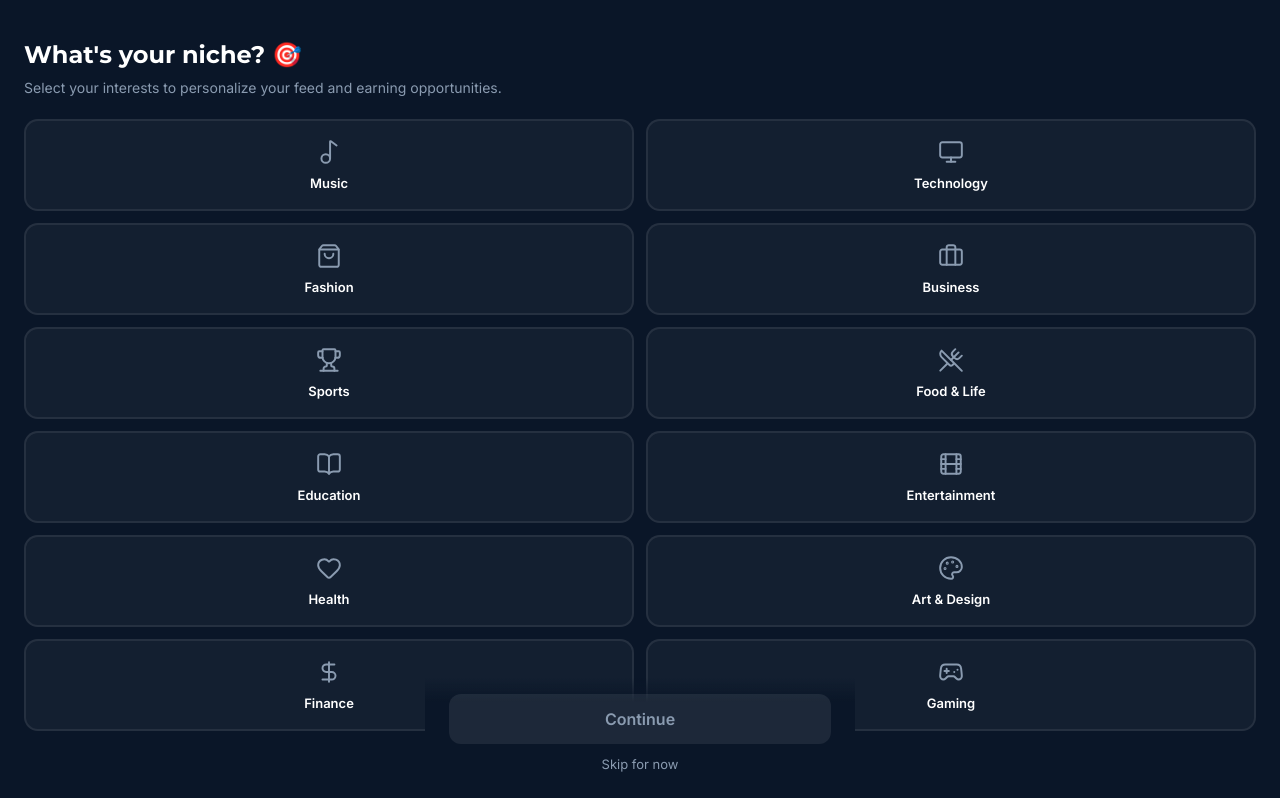
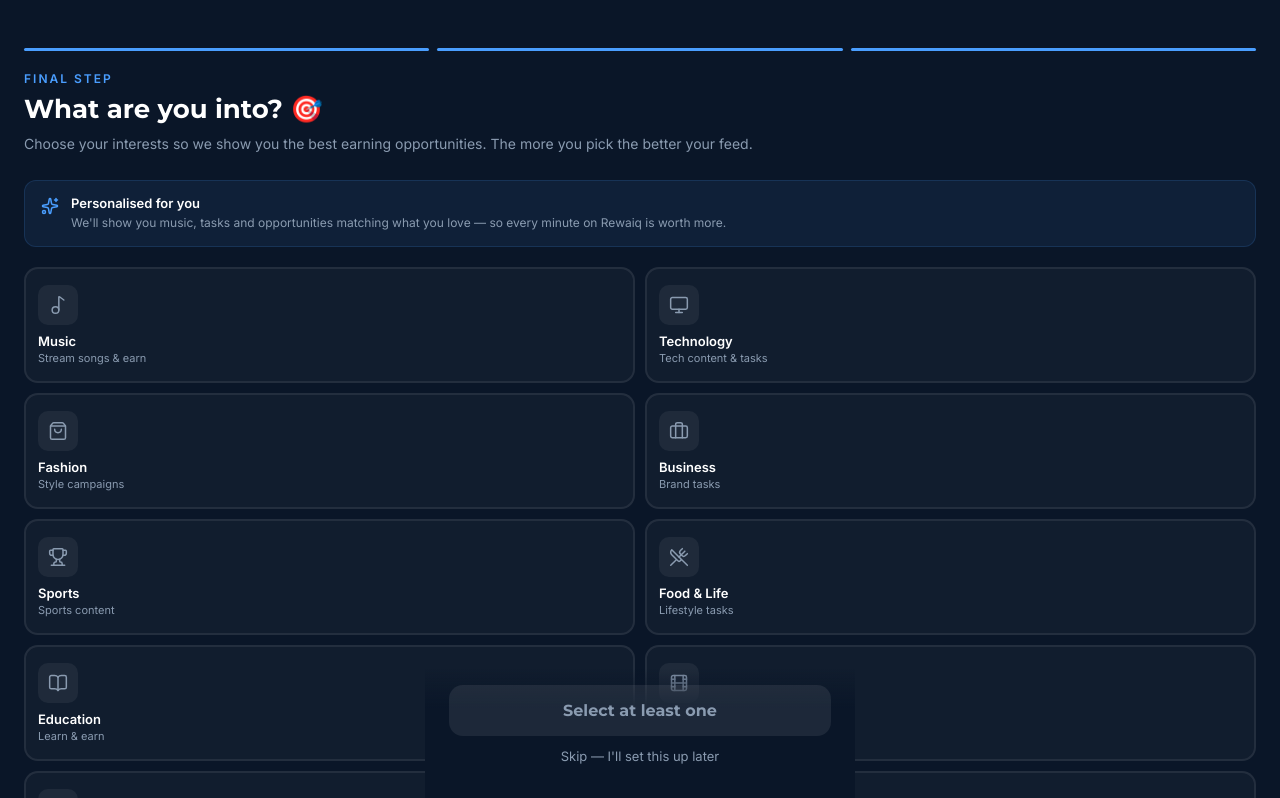
Before and after one commit to Rewaiq/rewaiq-frontend, a Next.js app: page /interests in a window 1280 px wide. Shown: the top 798 px of the page. Built offline with nearby package versions, Linux system fonts and the light colour scheme; no server answers.

Commit message:
fixed intrest page

```diff
--- a/src/app/admin/page.js
+++ b/src/app/admin/page.js
@@ -62,6 +62,12 @@
       setCashouts(p => p.filter(c => c.id !== id));
     } catch {}
   };
+
+  const parsed = JSON.parse(u);
+if (parsed.role !== 'admin') {
+  router.push('/home');
+  return;
+};
 
   const approveTrack = async (id) => {
   try {
--- a/src/app/interests/page.js
+++ b/src/app/interests/page.js
@@ -1,22 +1,22 @@
 'use client';
 import { useState } from 'react';
 import { useRouter } from 'next/navigation';
-import { Music2, Monitor, ShoppingBag, Briefcase, Trophy, UtensilsCrossed, BookOpen, Film, Heart, Palette, DollarSign, Gamepad2, ChevronRight } from 'lucide-react';
+import { Music2, Monitor, ShoppingBag, Briefcase, Trophy, UtensilsCrossed, BookOpen, Film, Heart, Palette, DollarSign, Gamepad2, ChevronRight, Sparkles } from 'lucide-react';
 import API from '@/lib/api';
 
 const INTERESTS = [
-  { id: 'music', label: 'Music', Icon: Music2 },
-  { id: 'tech', label: 'Technology', Icon: Monitor },
-  { id: 'fashion', label: 'Fashion', Icon: ShoppingBag },
-  { id: 'business', label: 'Business', Icon: Briefcase },
-  { id: 'sports', label: 'Sports', Icon: Trophy },
-  { id: 'food', label: 'Food & Life', Icon: UtensilsCrossed },
-  { id: 'education', label: 'Education', Icon: BookOpen },
-  { id: 'entertainment', label: 'Entertainment', Icon: Film },
-  { id: 'health', label: 'Health', Icon: Heart },
-  { id: 'art', label: 'Art & Design', Icon: Palette },
-  { id: 'finance', label: 'Finance', Icon: DollarSign },
-  { id: 'gaming', label: 'Gaming', Icon: Gamepad2 },
+  { id: 'music', label: 'Music', Icon: Music2, desc: 'Stream songs & earn' },
+  { id: 'tech', label: 'Technology', Icon: Monitor, desc: 'Tech content & tasks' },
+  { id: 'fashion', label: 'Fashion', Icon: ShoppingBag, desc: 'Style campaigns' },
+  { id: 'business', label: 'Business', Icon: Briefcase, desc: 'Brand tasks' },
+  { id: 'sports', label: 'Sports', Icon: Trophy, desc: 'Sports content' },
+  { id: 'food', label: 'Food & Life', Icon: UtensilsCrossed, desc: 'Lifestyle tasks' },
+  { id: 'education', label: 'Education', Icon: BookOpen, desc: 'Learn & earn' },
+  { id: 'entertainment', label: 'Entertainment', Icon: Film, desc: 'Watch & earn' },
+  { id: 'health', label: 'Health', Icon: Heart, desc: 'Wellness content' },
+  { id: 'art', label: 'Art & Design', Icon: Palette, desc: 'Creative tasks' },
+  { id: 'finance', label: 'Finance', Icon: DollarSign, desc: 'Money content' },
+  { id: 'gaming', label: 'Gaming', Icon: Gamepad2, desc: 'Gaming tasks' },
 ];
 
 export default function InterestsPage() {
@@ -24,7 +24,9 @@
   const [selected, setSelected] = useState([]);
   const [loading, setLoading] = useState(false);
 
-  const toggle = (id) => setSelected(p => p.includes(id) ? p.filter(i => i !== id) : [...p, id]);
+  const toggle = (id) => setSelected(p =>
+    p.includes(id) ? p.filter(i => i !== id) : [...p, id]
+  );
 
   const handleContinue = async () => {
     setLoading(true);
@@ -34,39 +36,123 @@
 
   return (
     <div style={{ minHeight: '100vh', background: '#0A1628', display: 'flex', flexDirection: 'column' }}>
-      <div style={{ padding: '40px 24px 20px' }}>
-        <h2 style={{ fontSize: 24, fontWeight: 700, color: '#fff', marginBottom: 8, fontFamily: 'Montserrat, sans-serif' }}>
-          What's your niche? 🎯
+      {/* Header */}
+      <div style={{ padding: '48px 24px 24px' }}>
+        {/* Step indicator */}
+        <div style={{ display: 'flex', alignItems: 'center', gap: 8, marginBottom: 20 }}>
+          {[1, 2, 3].map(s => (
+            <div key={s} style={{ height: 3, flex: 1, borderRadius: 2, background: s <= 3 ? '#4a9eff' : 'rgba(255,255,255,0.1)' }} />
+          ))}
+        </div>
+        <p style={{ fontSize: 12, color: '#4a9eff', fontWeight: 700, letterSpacing: 2, textTransform: 'uppercase', marginBottom: 8 }}>
+          Final Step
+        </p>
+        <h2 style={{ fontSize: 26, fontWeight: 900, color: '#fff', marginBottom: 8, fontFamily: 'Montserrat, sans-serif', lineHeight: 1.2 }}>
+          What are you into? 🎯
         </h2>
         <p style={{ fontSize: 14, color: '#8A9BB0', lineHeight: 1.6 }}>
-          Select your interests to personalize your feed and earning opportunities.
+          Choose your interests so we show you the best earning opportunities. The more you pick the better your feed.
         </p>
       </div>
 
+      {/* How it helps */}
+      <div style={{ margin: '0 24px 20px', background: 'rgba(74,158,255,0.08)', border: '1px solid rgba(74,158,255,0.15)', borderRadius: 12, padding: '14px 16px', display: 'flex', gap: 12, alignItems: 'flex-start' }}>
+        <Sparkles size={18} color="#4a9eff" style={{ flexShrink: 0, marginTop: 2 }} />
+        <div>
+          <p style={{ fontSize: 13, fontWeight: 600, color: '#fff', marginBottom: 3 }}>Personalised for you</p>
+          <p style={{ fontSize: 12, color: '#8A9BB0', lineHeight: 1.5 }}>We'll show you music, tasks and opportunities matching what you love — so every minute on Rewaiq is worth more.</p>
+        </div>
+      </div>
+
+      {/* Grid */}
       <div style={{ flex: 1, padding: '0 24px', overflowY: 'auto' }}>
-        <div style={{ display: 'grid', gridTemplateColumns: '1fr 1fr', gap: 12, paddingBottom: 120 }}>
-          {INTERESTS.map(({ id, label, Icon }) => {
+        <div style={{ display: 'grid', gridTemplateColumns: '1fr 1fr', gap: 10, paddingBottom: 140 }}>
+          {INTERESTS.map(({ id, label, Icon, desc }) => {
             const sel = selected.includes(id);
             return (
-              <button key={id} onClick={() => toggle(id)} style={{ padding: '18px 12px', borderRadius: 14, border: `2px solid ${sel ? '#4a9eff' : 'rgba(255,255,255,0.08)'}`, background: sel ? 'rgba(74,158,255,0.15)' : 'rgba(255,255,255,0.04)', display: 'flex', flexDirection: 'column', alignItems: 'center', gap: 10, transition: 'all 0.2s' }}>
-                <Icon size={26} color={sel ? '#4a9eff' : '#8A9BB0'} strokeWidth={1.8} />
-                <span style={{ fontSize: 13, fontWeight: 600, color: sel ? '#4a9eff' : '#fff' }}>{label}</span>
+              <button
+                key={id}
+                onClick={() => toggle(id)}
+                style={{
+                  padding: '16px 12px',
+                  borderRadius: 14,
+                  border: `2px solid ${sel ? '#4a9eff' : 'rgba(255,255,255,0.08)'}`,
+                  background: sel ? 'rgba(74,158,255,0.12)' : 'rgba(255,255,255,0.03)',
+                  display: 'flex',
+                  flexDirection: 'column',
+                  alignItems: 'flex-start',
+                  gap: 8,
+                  textAlign: 'left',
+                  position: 'relative',
+                  transition: 'all 0.2s',
+                }}
+              >
+                {sel && (
+                  <div style={{ position: 'absolute', top: 10, right: 10, width: 18, height: 18, borderRadius: '50%', background: '#4a9eff', display: 'flex', alignItems: 'center', justifyContent: 'center' }}>
+                    <span style={{ color: '#fff', fontSize: 10, fontWeight: 700 }}>✓</span>
+                  </div>
+                )}
+                <div style={{ width: 40, height: 40, borderRadius: 10, background: sel ? 'rgba(74,158,255,0.2)' : 'rgba(255,255,255,0.06)', display: 'flex', alignItems: 'center', justifyContent: 'center' }}>
+                  <Icon size={20} color={sel ? '#4a9eff' : '#8A9BB0'} strokeWidth={1.8} />
+                </div>
+                <div>
+                  <p style={{ fontSize: 13, fontWeight: 700, color: sel ? '#fff' : '#fff', margin: 0 }}>{label}</p>
+                  <p style={{ fontSize: 11, color: sel ? '#4a9eff' : '#8A9BB0', margin: '2px 0 0' }}>{desc}</p>
+                </div>
               </button>
             );
           })}
         </div>
       </div>
 
-      <div style={{ position: 'fixed', bottom: 0, left: '50%', transform: 'translateX(-50%)', width: '100%', maxWidth: 430, padding: '16px 24px 28px', background: 'linear-gradient(to top, #0A1628 80%, transparent)' }}>
-        <button onClick={handleContinue} disabled={selected.length === 0 || loading}
-          style={{ width: '100%', padding: '15px', borderRadius: 12, background: selected.length === 0 ? 'rgba(255,255,255,0.08)' : '#4a9eff', color: selected.length === 0 ? '#8A9BB0' : '#fff', fontSize: 16, fontWeight: 700, display: 'flex', alignItems: 'center', justifyContent: 'center', gap: 8 }}>
-          {loading ? 'Saving...' : `Continue${selected.length > 0 ? ` (${selected.length} selected)` : ''}`}
-          {!loading && selected.length > 0 && <ChevronRight size={18} />}
+      {/* Bottom CTA */}
+      <div style={{ position: 'fixed', bottom: 0, left: '50%', transform: 'translateX(-50%)', width: '100%', maxWidth: 430, padding: '16px 24px 36px', background: 'linear-gradient(to top, #0A1628 70%, transparent)' }}>
+        {selected.length > 0 && (
+          <p style={{ textAlign: 'center', fontSize: 12, color: '#4a9eff', marginBottom: 10, fontWeight: 600 }}>
+            {selected.length} selected — great choice! 🎯
+          </p>
+        )}
+        <button
+          onClick={handleContinue}
+          disabled={selected.length === 0 || loading}
+          style={{
+            width: '100%', padding: '16px', borderRadius: 14,
+            background: selected.length === 0 ? 'rgba(255,255,255,0.08)' : 'linear-gradient(135deg, #4a9eff, #2d6be4)',
+            color: selected.length === 0 ? '#8A9BB0' : '#fff',
+            fontSize: 16, fontWeight: 700,
+            display: 'flex', alignItems: 'center', justifyContent: 'center', gap: 8,
+            fontFamily: 'Montserrat, sans-serif',
+          }}
+        >
+          {loading ? (
+            <>
+              <RewaiqMini /> Setting up your feed...
+            </>
+          ) : (
+            <>
+              {selected.length === 0 ? 'Select at least one' : `Start Earning →`}
+              {selected.length > 0 && <ChevronRight size={18} />}
+            </>
+          )}
         </button>
-        <p onClick={() => router.push('/home')} style={{ textAlign: 'center', color: '#8A9BB0', fontSize: 13, marginTop: 12, cursor: 'pointer' }}>
-          Skip for now
+        <p
+          onClick={() => router.push('/home')}
+          style={{ textAlign: 'center', color: '#8A9BB0', fontSize: 13, marginTop: 12, cursor: 'pointer' }}
+        >
+          Skip — I'll set this up later
         </p>
       </div>
     </div>
   );
 }
+
+function RewaiqMini() {
+  return (
+    <svg width="20" height="16" viewBox="0 0 100 80" style={{ animation: 'rwSpin 1s ease-in-out infinite' }}>
+      <path d="M11.0669 64.9132V27.8448C11.0669 27.3337 11.665 27.0567 12.0548 27.3871L62.735 70.3446C63.0191 70.5854 62.8488 71.0497 62.4764 71.0497H49.5669C39.3371 70.5626 30.0565 65.3295 22.1875 58.5871C21.8251 58.2766 21.2945 58.2594 20.9163 58.5505L12.0329 65.3886C11.6383 65.6923 11.0669 65.4111 11.0669 64.9132Z" fill="#1a3a8f"/>
+      <path d="M12.2466 20.8923C9.56504 17.9523 8.61661 13.8979 9.13672 10.6093C9.62504 7.52173 11.9248 5.00455 14.5282 3.27418C15.9203 2.34889 17.5956 1.50727 19.4373 0.975666C20.5603 0.651546 21.7464 1.00602 22.6382 1.76144L98.8583 66.325C99.196 66.611 99.1179 67.1516 98.712 67.3279C90.4102 70.9338 84.6197 72.1928 72.4271 71.665C71.9846 71.6459 71.5565 71.4777 71.2195 71.1903L12.2466 20.8923Z" fill="#4a9eff"/>
+      <path d="M72.4608 71.6478C84.77 72.2692 90.6026 71.0456 98.9505 67.478C99.3591 67.3034 99.4388 66.76 99.0994 66.4732L63.7412 36.6038C53.6976 40.1309 47.5016 40.9898 35.5864 40.7853L71.2682 71.1746C71.6014 71.4583 72.0237 71.6257 72.4608 71.6478Z" fill="#2d6be4"/>
+      <style>{`@keyframes rwSpin { 0%,100%{opacity:1;transform:scale(1)} 50%{opacity:0.5;transform:scale(0.8)} }`}</style>
+    </svg>
+  );
+}
--- a/src/app/profile/page.js
+++ b/src/app/profile/page.js
@@ -42,6 +42,7 @@
     { icon: Lock, label: 'Change Password', action: () => router.push('/forgot-password') },
     { icon: HelpCircle, label: 'Help & Support', action: () => {} },
     { icon: FileText, label: 'Terms of Service', action: () => {} },
+{ icon: Music2, label: 'Upload Music — Artist Portal', action: () => router.push('/artist/upload') },
   ];
 if (loading) return <Spinner />;
 <Spinner />
```
Also changed, not shown: src/app/artist/upload/page.js (added, +20 -0 lines).
